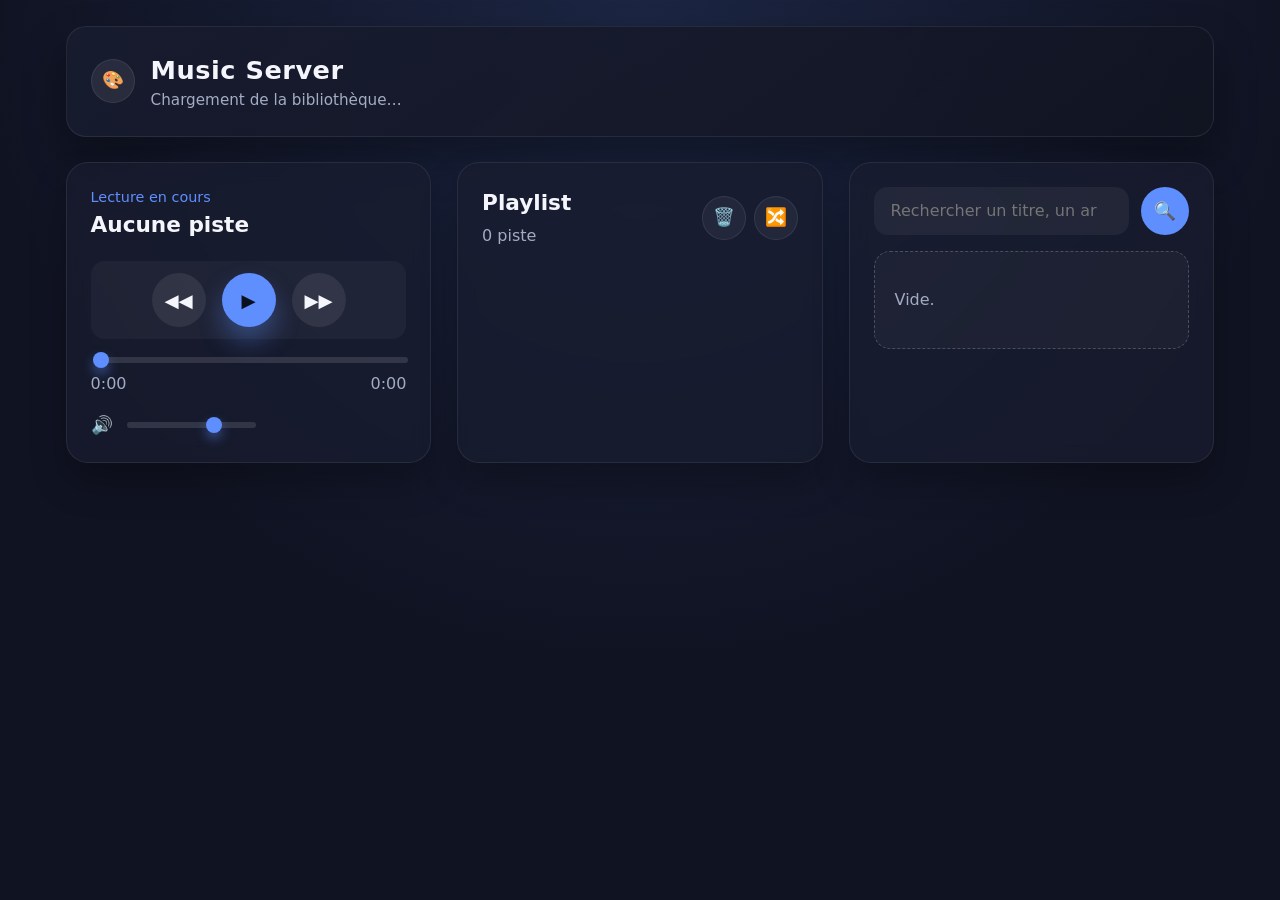
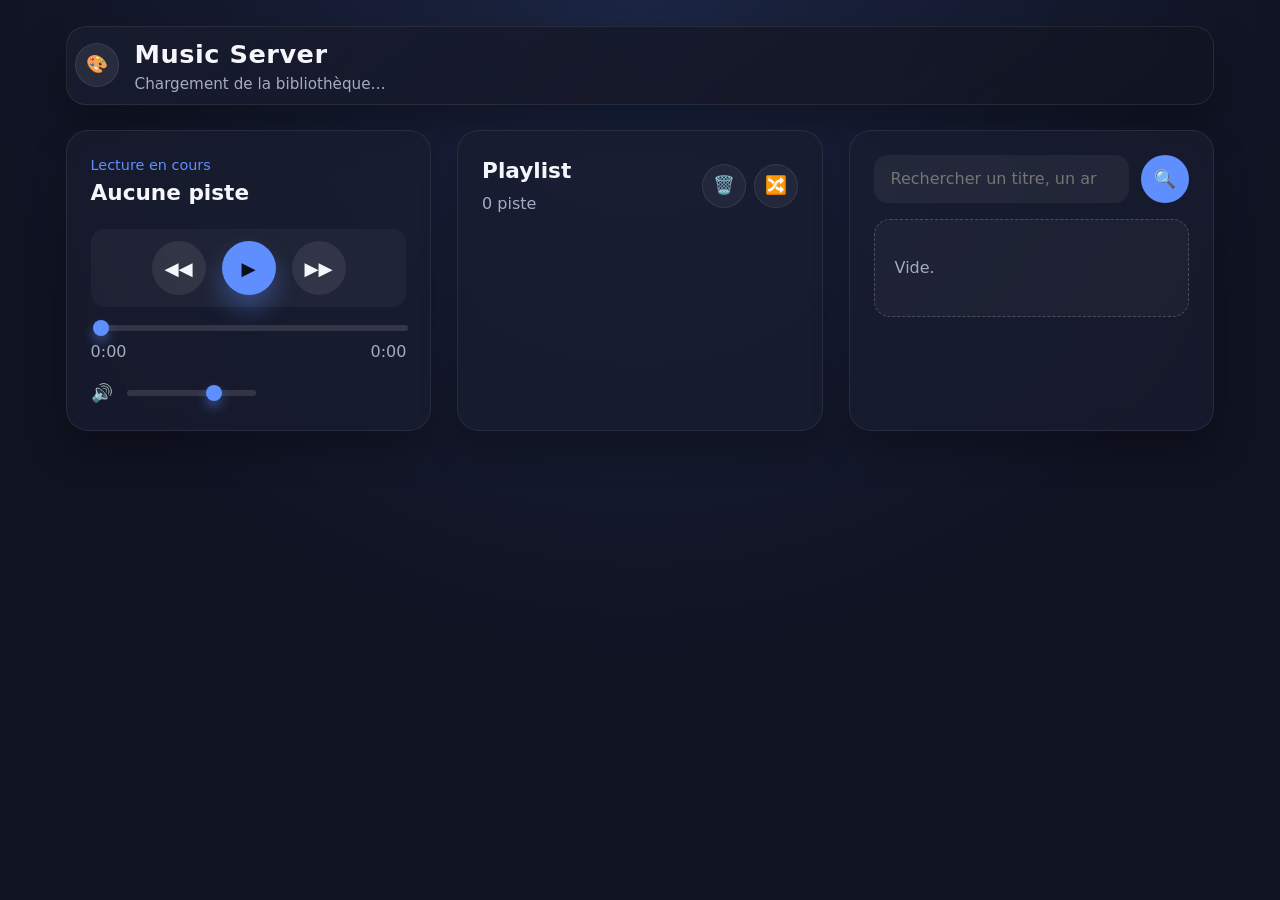

Refacto and improve mobile version

--- a/resources/mobile/styles.css
+++ b/resources/mobile/styles.css
@@ -43,7 +43,7 @@ input {
     align-items: center;
     justify-content: space-between;
     gap: 1rem;
-    padding: 1.5rem;
+    padding: 0.5rem;
     border-radius: 20px;
     background: linear-gradient(145deg, rgba(24, 28, 47, 0.9), rgba(17, 20, 33, 0.85));
     border: 1px solid rgba(255, 255, 255, 0.08);
